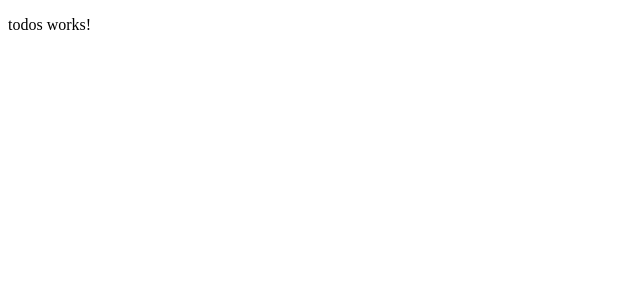
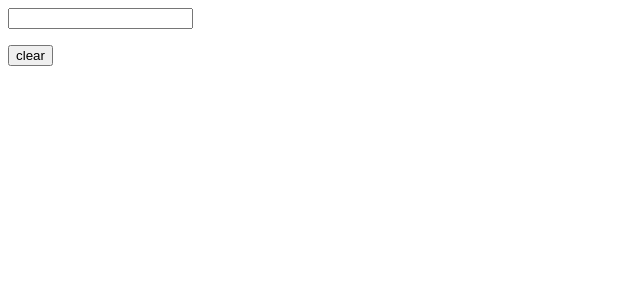
Before and after one commit to kmsheng/angular-playground, an Angular app: page / in a window 1280 px wide. Shown: the top 300 px of the page, without its empty margins (0-640 px from the left). Built offline with nearby package versions, Linux system fonts and the light colour scheme.

Commit message:
feat: add todo example

```diff
--- a/src/app/app.module.ts
+++ b/src/app/app.module.ts
@@ -1,5 +1,6 @@
 import { BrowserModule } from '@angular/platform-browser';
 import { NgModule } from '@angular/core';
+import { FormsModule } from '@angular/forms';
 
 import { AppComponent } from './app.component';
 import { TodosComponent } from './todos/todos.component';
@@ -12,7 +13,8 @@ import { TodoItemComponent } from './todo-item/todo-item.component';
     TodoItemComponent
   ],
   imports: [
-    BrowserModule
+    BrowserModule,
+    FormsModule
   ],
   providers: [],
   bootstrap: [AppComponent]
--- a/src/app/todos/todos.component.html
+++ b/src/app/todos/todos.component.html
@@ -1,3 +1,9 @@
-<p>
-  todos works!
-</p>
+<form name="form" (ngSubmit)="addTodo()" #form="ngForm">
+  <input name="todo-input" [(ngModel)]="todoText" required />
+  <ul>
+    <li *ngFor="let todoText of todoTexts; let i = index">#{{i + 1}} - {{todoText}}</li>
+  </ul>
+  <div>
+    <button type="button" (click)="clearTodos()">clear</button>
+  </div>
+</form>
--- a/src/app/todos/todos.component.ts
+++ b/src/app/todos/todos.component.ts
@@ -7,9 +7,21 @@ import { Component, OnInit } from '@angular/core';
 })
 export class TodosComponent implements OnInit {
 
+  todoText: string;
+
+  todoTexts: Array<string> = [];
+
   constructor() { }
 
   ngOnInit() {
   }
 
+  addTodo() {
+    this.todoTexts.push(this.todoText);
+    this.todoText = '';
+  }
+
+  clearTodos() {
+    this.todoTexts.length = 0;
+  }
 }
```
